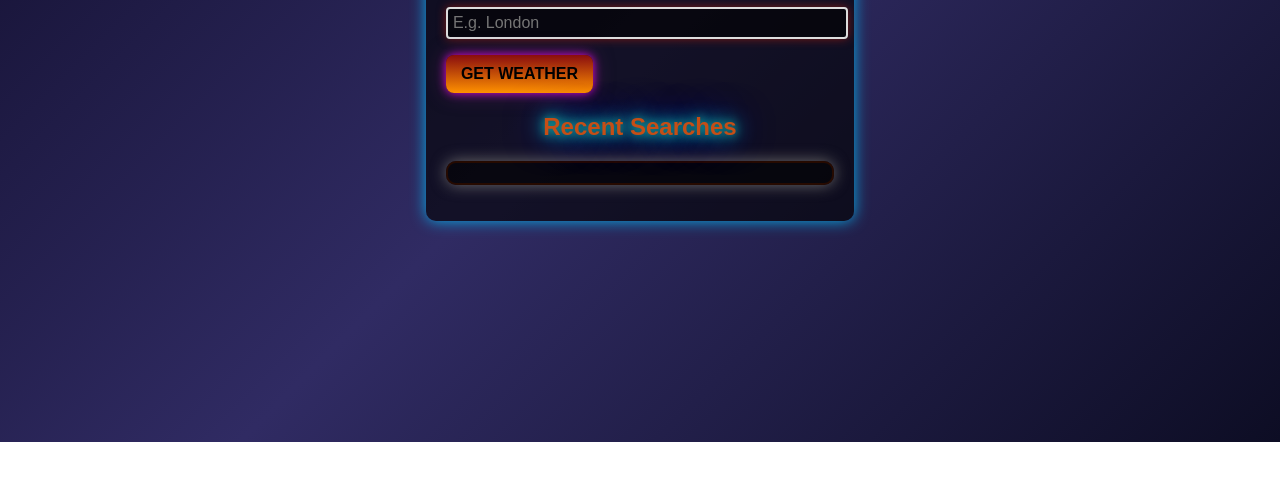
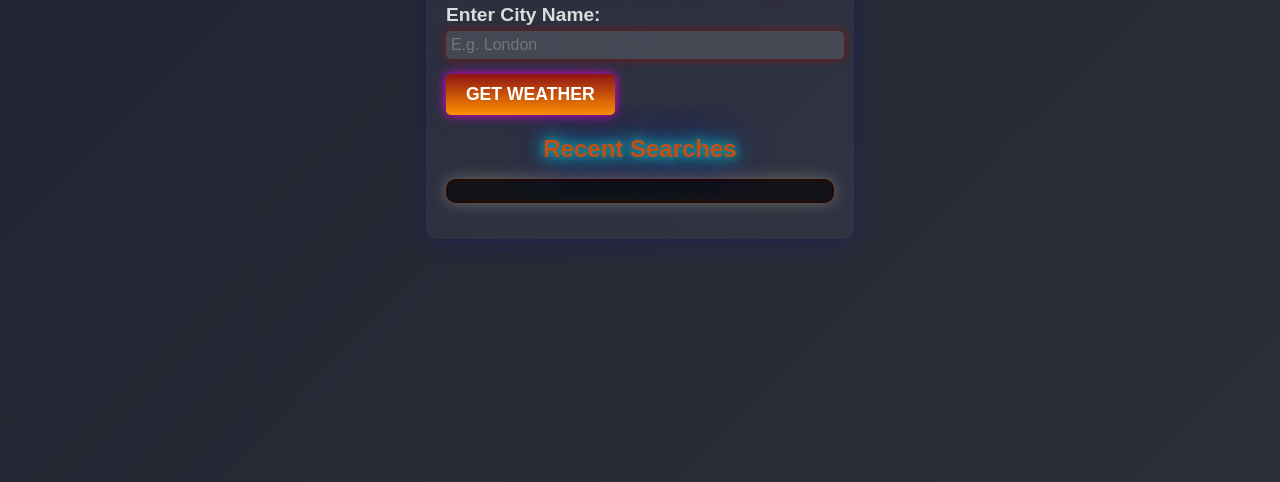
Before and after one commit to kr-learns/Weather-API, a website: page public/index.html in a window 1280 px wide. Shown: the part 358-840 px from the top of the page. Before the commit the page ends 800 px from the top, so only its background shows below. Drawn offline with nearby package versions, Linux system fonts and the light colour scheme; no server answers.

Commit message:
Update style.css

```diff
--- a/public/style.css
+++ b/public/style.css
@@ -46,9 +46,7 @@
 }
 
 body {
-    font-family: 'Orbitron', sans-serif;
     margin: 0;
-    padding: 0;
     display: flex;
     flex-direction: column;
     align-items: center;
@@ -56,6 +54,10 @@ body {
     height: 100vh;
     background: linear-gradient(135deg, var(--background-gradient-start), var(--background-gradient-middle), var(--background-gradient-end));
     overflow: hidden;
+    font-family: 'Arial', sans-serif;
+    background: linear-gradient(135deg, #1F2430, #2C2F3A);
+    color: #ffffff;
+    padding: 20px;
 }
 
 .container {
@@ -63,6 +65,12 @@ body {
     padding: 20px;
     border-radius: 10px;
     box-shadow: 0 0 15px var(--highlight-glow);
+    max-width: 800px;
+    margin: auto;
+    padding: 20px;
+    background: rgba(114, 120, 161, 0.1);
+    border-radius: 10px;
+    box-shadow: 0 4px 20px rgba(11, 6, 176, 0.2);
 }
 
 #city {
@@ -78,14 +86,16 @@ h1 {
 }
 
 .form-group {
-    margin-bottom: 1rem;
     color: var(--text-color);
+    margin-bottom: 15px;
 }
 
 label {
     display: block;
     margin-bottom: 0.5rem;
     font-weight: 600;
+    font-size: 1.2em;
+    margin-bottom: 5px;
 }
 
 input {
@@ -98,18 +108,37 @@ input {
     box-shadow: 0 0 10px var(--input-box-shadow);
 }
 
+input[type="text"] {
+    width: 100%;
+    padding: 10px;
+    border: none;
+    border-radius: 5px;
+    background: rgba(171, 169, 169, 0.2);
+    color: #ffffff;
+    transition: background 0.3s;
+}
+
+input[type="text"]:focus {
+    background: rgba(255, 255, 255, 0.3);
+    outline: none;
+}
+
 button {
-    padding: 10px 15px;
-    border: none;
     background: linear-gradient(var(--button-background-start), var(--button-background-end));
     color: var(--button-text-color);
-    font-size: 1em;
     font-weight: bold;
     border-radius: 8px;
     cursor: pointer;
     text-transform: uppercase;
     box-shadow: 0 0 10px var(--button-shadow-first), 0 0 20px var(--button-shadow-second);
     transition: 0.3s ease-in-out;
+    color: #ffffff;
+    border: none;
+    padding: 10px 20px;
+    border-radius: 5px;
+    cursor: pointer;
+    font-size: 1.1em;
+    transition: transform 0.2s, background 0.3s;
 }
 
 button:disabled {
@@ -121,6 +150,8 @@ button:hover {
     background: var(--button-hover-background);
     color: var(--button-hover-text-color);
     box-shadow: 0 0 20px var(--button-hover-shadow), 0 0 40px var(--button-hover-shadow);
+    transform: scale(1.05);
+    background: linear-gradient(180deg, #BAE67E, #73D0FF);
 }
 
 .spinner {
@@ -145,6 +176,10 @@ button:hover {
     box-shadow: 0 0 15px var(--weather-box-shadow);
     border: 2px solid var(--weather-border-color);
     text-align: center;
+    margin-top: 20px;
+    padding: 15px;
+    background: rgba(255, 255, 255, 0.2);
+    box-shadow: 0 2px 10px rgba(0, 0, 0, 0.15);
 }
 
 #weather-data p,
@@ -153,6 +188,10 @@ button:hover {
     color: var(--weather-text-color);
     font-size: 1.1em;
     text-shadow: 0 0 5px var(--weather-text-glow);
+    margin-bottom: 10px;
+    padding: 10px;
+    border: 1px solid rgba(255, 255, 255, 0.3);
+    border-radius: 5px;
 }
 
 .recent-searches {
@@ -165,6 +204,7 @@ button:hover {
     font-size: 1.5em;
     font-weight: 600;
     text-align: center;
+    margin-bottom: 10px;
 }
 
 #recent-list {
@@ -173,6 +213,19 @@ button:hover {
     border-radius: 10px;
     box-shadow: 0 0 15px var(--recent-list-bx-shadow);
     border: 2px solid var(--recent-list-border-color);
+    list-style-type: none;
+}
+
+#recent-list li {
+    background: rgba(255, 255, 255, 0.2);
+    margin: 5px 0;
+    padding: 10px;
+    border-radius: 5px;
+    transition: background 0.3s;
+}
+
+#recent-list li:hover {
+    background: rgba(255, 255, 255, 0.3);
 }
 
 .recent-item {
```
